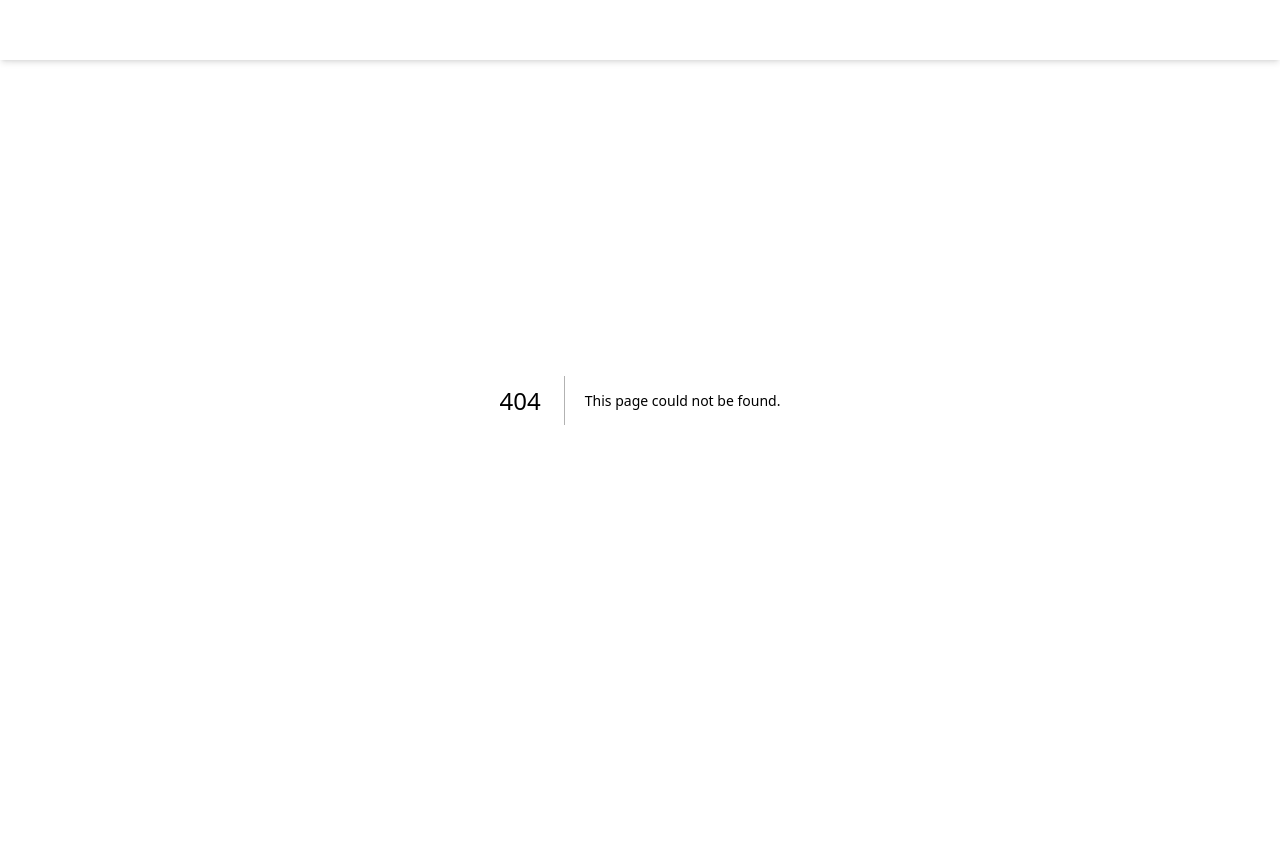
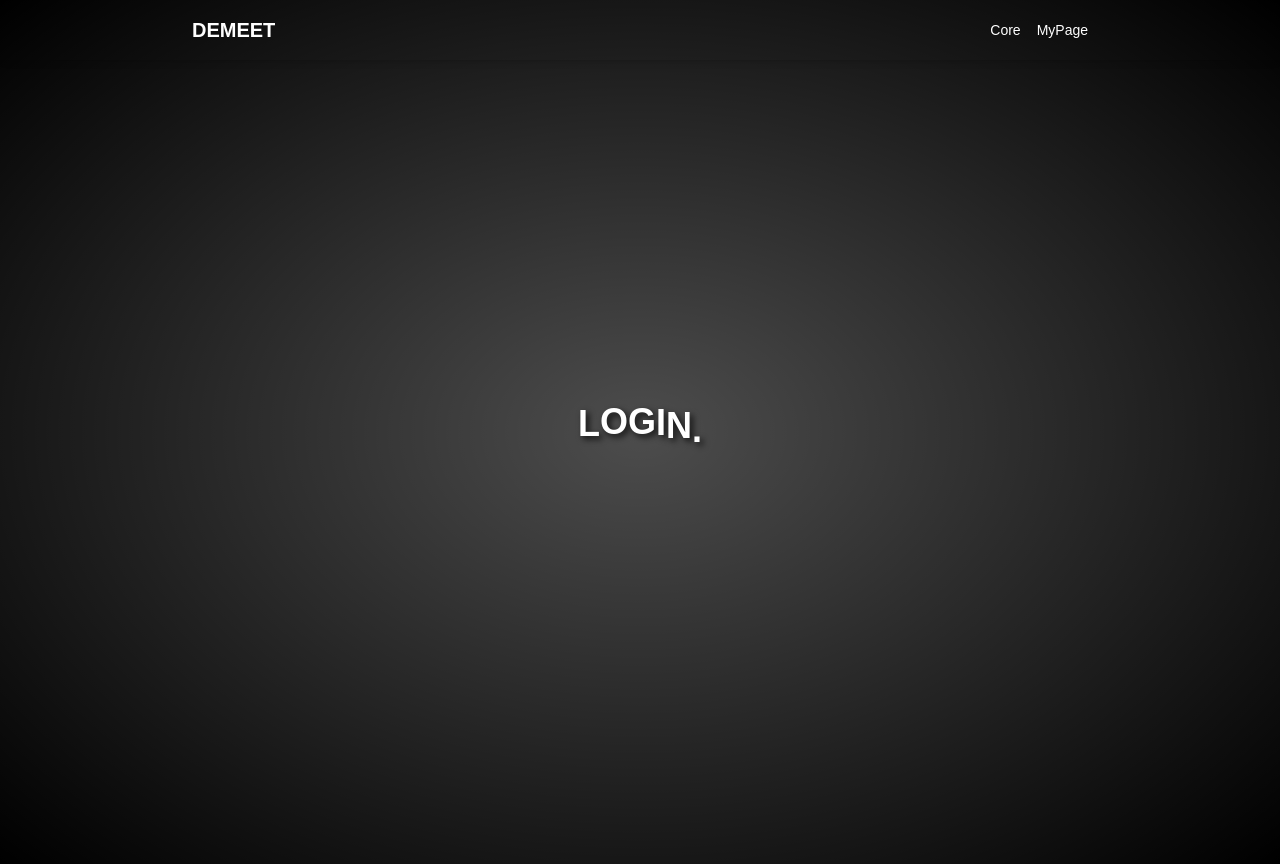
Before and after one commit to dev-mate-0000/front, a Next.js app: page /login in a window 1280 px wide. Before the commit this address had no page. Before the commit the page ends 800 px from the top, so only its background shows below. Built offline with nearby package versions, Linux system fonts and the light colour scheme.

Commit message:
Fix: 로그인시 이전 페이지로 가게 수정

```diff
--- a/package.json
+++ b/package.json
@@ -16,6 +16,8 @@
     "react": "^19.0.0",
     "react-dom": "^19.0.0",
     "react-hook-form": "^7.54.2",
+    "react-loading-skeleton": "^3.5.0",
+    "react-router-dom": "^7.4.0",
     "uuid": "^11.1.0"
   },
   "devDependencies": {
--- a/src/app/core/page.tsx
+++ b/src/app/core/page.tsx
@@ -8,12 +8,15 @@ import { GetMembersSuggestApiResponse, MemberDetailType } from "@/type/MemberTyp
 import Image from "next/image";
 import { useEffect, useRef, useState } from "react";
 import { JobType } from "@/type/MemberDetailTypes";
+import {LoginGithub} from "@/config/GithubLogin";
+import LoadingPage from "@/config/LoadingPage";
 
 export default function Core() {
   const [members, setMembers] = useState<GetMembersSuggestApiResponse[]>([]);
   const [memberDetail, setMemberDetail] = useState<MemberDetailType>();
   const [index, setIndex] = useState(0);
   const [id, setId] = useState("");
+  const [loading, setLoading] = useState(true);
   const prevIndex = useRef(index);
 
   useEffect(() => {
@@ -21,10 +24,13 @@ export default function Core() {
       GetMembersSuggestApi()
       .then((data) => {
         setId(data[0].id);
+        setLoading(false);
         setMembers(data);
       })
       .catch((err) => {
-        console.log(err);
+          if(err?.response?.status === 403) {
+              LoginGithub();
+          }
       });
       return;
     }
@@ -38,7 +44,9 @@ export default function Core() {
     })
     .catch(err => {
         setIndex(prevIndex.current);
-        console.log(err);
+        if(err?.response?.status === 403) {
+            LoginGithub();
+        }
     });
 
     prevIndex.current = index;
@@ -50,7 +58,9 @@ export default function Core() {
         setMemberDetail(data);
     })
     .catch(err => {
-        console.log(err)
+        if(err?.response?.status === 403) {
+            LoginGithub();
+        }
     })
   }, [id])
 
@@ -58,7 +68,6 @@ export default function Core() {
     <div className="min-h-screen text-white flex flex-col items-center justify-center p-8">
       <div className="w-full max-w-4xl grid grid-cols-2 gap-8">
         <div className="flex flex-col justify-center">
-
           <Image
             className="hover:opacity-70 cursor-pointer mb-3"
             src="/github-mark-white.svg"
--- a/src/app/globals.css
+++ b/src/app/globals.css
@@ -44,3 +44,41 @@ body {
   -ms-overflow-style: none;
   scrollbar-width: none;
 }
+
+
+
+@keyframes bounce {
+  0% {
+    transform: translateY(0);
+  }
+  50% {
+    transform: translateY(-10px);  /* 위로 튀는 효과 */
+  }
+  100% {
+    transform: translateY(0);
+  }
+}
+
+.letter-animation {
+  display: inline-block;
+  animation: bounce 0.6s ease-in-out infinite; /* 기본 애니메이션 */
+}
+
+.letter-0 {
+  animation-delay: 0s;
+}
+.letter-1 {
+  animation-delay: 0.1s;
+}
+.letter-2 {
+  animation-delay: 0.2s;
+}
+.letter-3 {
+  animation-delay: 0.3s;
+}
+.letter-4 {
+  animation-delay: 0.4s;
+}
+.letter-5 {
+  animation-delay: 0.5s;
+}
--- /dev/null
+++ b/src/app/login/page.tsx
@@ -0,0 +1,21 @@
+'use client';
+
+import { useRouter } from 'next/navigation';
+import { useEffect } from 'react';
+import LoginPage from "@/config/LoginPage";
+
+export default function Login() {
+    const router = useRouter();
+
+    useEffect(() => {
+        if (typeof window !== "undefined") {
+            router.back();
+        }
+    }, [router]);
+
+    return (
+        <div className="min-h-screen text-white flex flex-col items-center justify-center p-8">
+            { LoginPage() }
+        </div>
+    );
+}
--- a/src/app/member-page/[id]/page.tsx
+++ b/src/app/member-page/[id]/page.tsx
@@ -13,7 +13,7 @@ export default function MemberPage() {
   const [member, setMember] = useState<MemberDetailType>();
 
   useEffect(() => {
-    if (id) { // id가 존재할 경우에만 API 호출
+    if (id) {
       const memberId = Array.isArray(id) ? id[0] : id;
       GetMemerDetailApi(memberId)
         .then((data) => {
--- a/src/app/my-page/page.tsx
+++ b/src/app/my-page/page.tsx
@@ -8,13 +8,14 @@ import { MemberDetailType, PatchMyInfoApiRequest } from "@/type/MemberType";
 import Image from "next/image";
 import { useEffect, useState } from "react";
 import { useForm } from "react-hook-form";
+import LoadingPage from "@/config/LoadingPage";
 
 enum EditStatus {
   GOOD = "/good.svg",
   EDIT = "/edit.svg",
   ERR = "/err.svg"
 }
-export default function Mypage() {
+export default function MyPage() {
   const [member, setMember] = useState<MemberDetailType>();
   const { register, handleSubmit, setValue, watch } = useForm<PatchMyInfoApiRequest>();
   const [editStatus, setEditStatus] = useState<EditStatus>(EditStatus.GOOD);
@@ -73,7 +74,7 @@ export default function Mypage() {
                         height={32}
                         onClick={() => {
                             if (member?.githubUrl) {
-                  window.open(member.githubUrl, "_blank");
+                                window.open(member?.githubUrl, "_blank");
                             } else {
                                 alert("GitHub URL이 존재하지 않습니다.");
                             }
@@ -95,9 +96,8 @@ export default function Mypage() {
                     placeholder="자기소개를 입력해주세요."
                 />
 
-
                 <div className="flex items-end space-x-3">
-            <h1 className="text-3xl font-bold">{ member?.name }</h1>
+                    <h1 className="text-3xl font-bold">{member?.name}</h1>
 
                     <select
                         className="bg-gray-800 text-white px-2 py-1 rounded border border-gray-600"
@@ -118,18 +118,11 @@ export default function Mypage() {
                 <hr className="border-white opacity-20 my-3" />
                 <p className="text-white opacity-70">
                     {member?.languages?.length
-              ? member.languages
-                  .map(lang => lang.language)
-                  .join(", ")
+                        ? member.languages.map(lang => lang.language).join(", ")
                         : "Unknown"}
                 </p>
 
-
-          <button
-            onClick={handleSubmit(onSubmit)}
-          >
-            저장하기
-          </button>
+                <button type="submit">저장하기</button>
             </form>
         </div>
     </div>
--- /dev/null
+++ b/src/config/LoadingPage.tsx
@@ -0,0 +1,11 @@
+export default function LoadingPage() {
+  return (
+    <div className="flex justify-center items-center h-screen">
+      <h1 className="text-4xl font-extrabold text-white relative text-shadow">
+        {['L', 'O', 'A', 'D', 'I', 'N', 'G', '.'].map((letter, index) => (
+          <span key={index} className={`letter-animation letter-${index}`}>{letter}</span>
+        ))}
+      </h1>
+    </div>
+  );
+}
--- /dev/null
+++ b/src/config/LoginPage.tsx
@@ -0,0 +1,11 @@
+export default function LoginPage() {
+  return (
+    <div className="flex justify-center items-center h-screen">
+      <h1 className="text-4xl font-extrabold text-white relative text-shadow">
+        {['L', 'O', 'G', 'I', 'N', '.'].map((letter, index) => (
+          <span key={index} className={`letter-animation letter-${index}`}>{letter}</span>
+        ))}
+      </h1>
+    </div>
+  );
+}
```
Also changed, not shown: 1 other file (tests, documents, lock files or other folders). Lines whose indentation alone changed are shown as unchanged.
